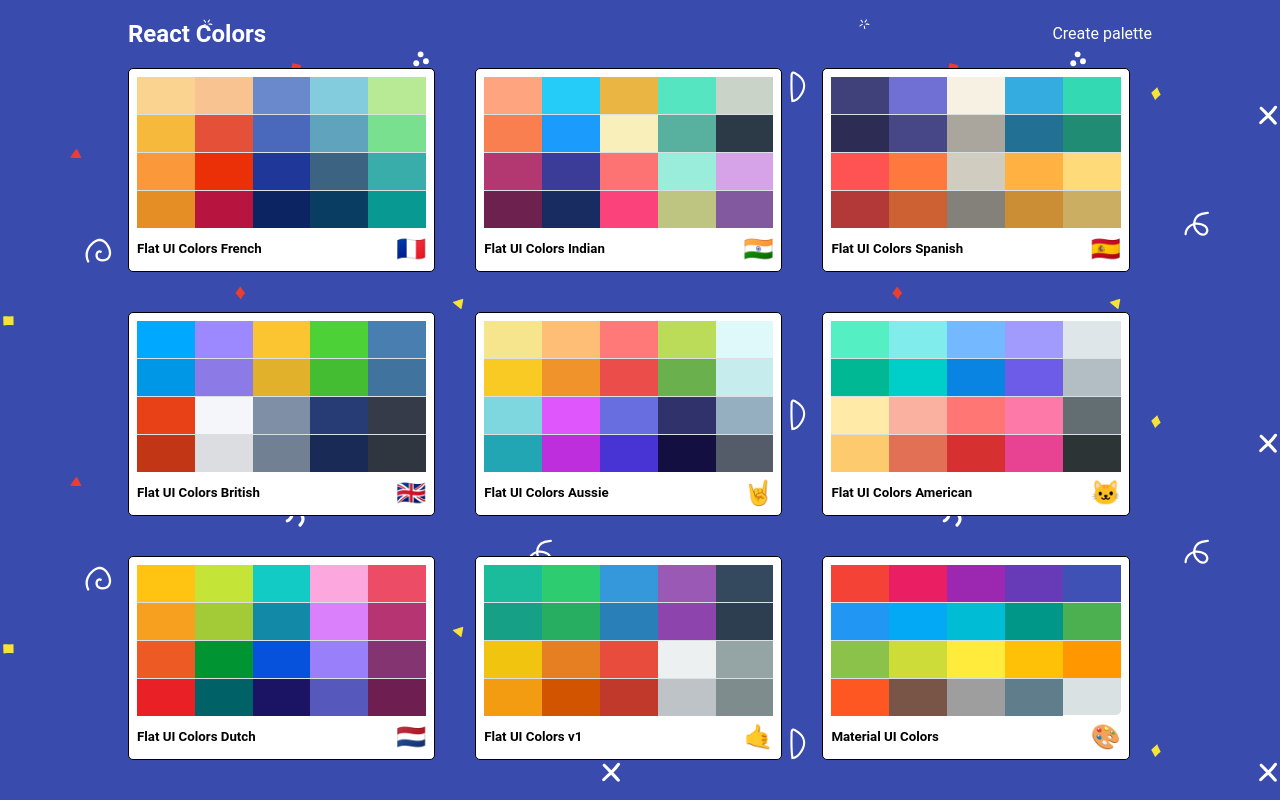
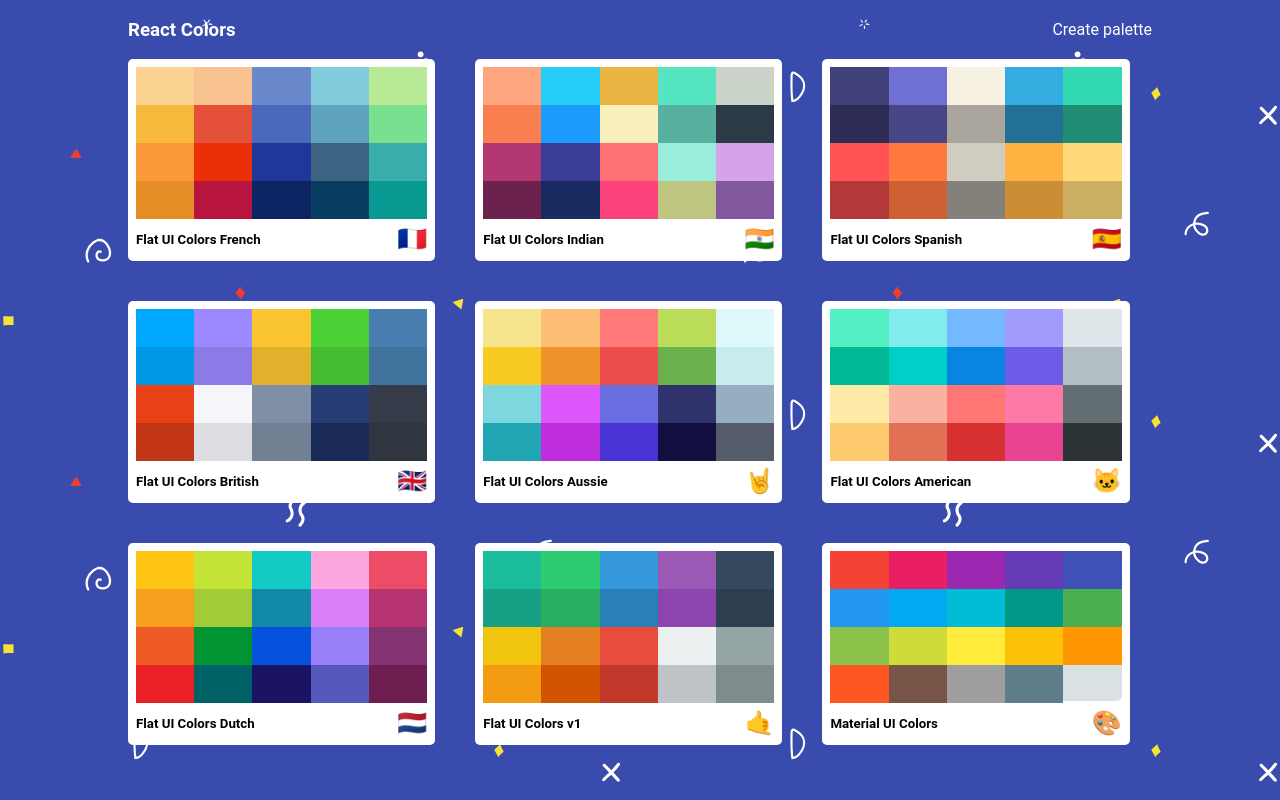
Before and after one commit to ivaylotsachev/color-app, a React (Create React App) app: page / in a window 1280 px wide. Built offline with nearby package versions, Linux system fonts and the light colour scheme.

Commit message:
page transitions

```diff
--- a/package.json
+++ b/package.json
@@ -21,7 +21,8 @@
         "react-router-dom": "^5.0.1",
         "react-scripts": "3.1.1",
         "react-sortable-hoc": "^1.10.1",
-        "react-transition-group": "^4.2.2"
+        "react-transition-group": "^4.2.2",
+        "uniqid": "^5.0.3"
     },
     "scripts": {
         "start": "react-scripts start",
--- a/src/App.js
+++ b/src/App.js
@@ -6,6 +6,9 @@
 import NewPaletteForm from './components/NewPaletteForm';
 import seedColors from './seedColors';
 import { generatePalette } from './colorHelpers';
+import { TransitionGroup, CSSTransition } from 'react-transition-group';
+import Page from './components/Page';
+import uniqid from 'uniqid';
 
 class App extends Component {
     constructor(props) {
@@ -47,54 +50,83 @@
 
     render() {
         return (
-            <Switch>
+            <Route
+                render={({ location }) => (
+                    <TransitionGroup>
+                        <CSSTransition
+                            classNames="page"
+                            timeout={500}
+                            key={uniqid()}
+                        >
+                            <Switch location={location}>
                                 <Route
                                     exact
                                     path="/palette/new"
                                     render={routeProps => (
+                                        <Page>
                                             <NewPaletteForm
                                                 {...routeProps}
                                                 palettes={this.state.palettes}
                                                 savePalette={this.savePalette}
                                             />
+                                        </Page>
                                     )}
                                 />
                                 <Route
                                     path="/palette/:paletteId/:colorId"
                                     render={routeProps => (
+                                        <Page>
                                             <SingleColorPalette
-                            colorId={routeProps.match.params.colorId}
+                                                colorId={
+                                                    routeProps.match.params
+                                                        .colorId
+                                                }
                                                 palette={generatePalette(
                                                     this.findPalette(
-                                    routeProps.match.params.paletteId
+                                                        routeProps.match.params
+                                                            .paletteId
                                                     )
                                                 )}
                                             />
+                                        </Page>
                                     )}
                                 />
                                 <Route
                                     exact
                                     path="/"
                                     render={routeProps => (
+                                        <Page>
                                             <PaletteList
                                                 {...routeProps}
                                                 palettes={this.state.palettes}
-                            deletePalette={this.deletePalette}
+                                                deletePalette={
+                                                    this.deletePalette
+                                                }
                                             />
+                                        </Page>
                                     )}
                                 />
                                 <Route
                                     exact
                                     path="/palette/:id"
                                     render={routeProps => (
+                                        <Page>
                                             <Palette
                                                 palette={generatePalette(
-                                this.findPalette(routeProps.match.params.id)
+                                                    this.findPalette(
+                                                        routeProps.match.params
+                                                            .id
+                                                    )
                                                 )}
                                             />
+                                        </Page>
                                     )}
                                 />
                             </Switch>
+                        </CSSTransition>
+                    </TransitionGroup>
+                )}
+            />
         );
     }
 }
--- /dev/null
+++ b/src/components/Page.js
@@ -0,0 +1,7 @@
+import React from 'react';
+import '../styles/Page.css';
+
+function Page({ children }) {
+    return <section className="page">{children}</section>;
+}
+export default Page;
--- a/src/components/PaletteList.js
+++ b/src/components/PaletteList.js
@@ -2,6 +2,7 @@
 import { Link } from 'react-router-dom';
 import MiniPalette from './MiniPalette';
 import { withStyles } from '@material-ui/styles';
+import { CSSTransition, TransitionGroup } from 'react-transition-group';
 import styles from '../styles/PaletteListStyles';
 
 class PaletteList extends Component {
@@ -19,9 +20,15 @@
                         <h1>React Colors</h1>
                         <Link to="/palette/new">Create palette</Link>
                     </nav>
-                    <div className={classes.palettes}>
+
+                    <TransitionGroup className={classes.palettes}>
                         {palettes
                             .map(palette => (
+                                <CSSTransition
+                                    key={palette.id}
+                                    classNames="fade"
+                                    timeout={300}
+                                >
                                     <MiniPalette
                                         key={palette.id}
                                         {...palette}
@@ -30,9 +37,10 @@
                                             this.goToPalette(palette.id)
                                         }
                                     />
+                                </CSSTransition>
                             ))
                             .reverse()}
-                    </div>
+                    </TransitionGroup>
                 </div>
             </div>
         );
--- a/src/index.css
+++ b/src/index.css
@@ -27,3 +27,18 @@
     margin: 0;
     padding: 0;
 }
+
+.page {
+    height: 100vh;
+    width: 100%;
+    position: fixed;
+}
+
+.fade-exit {
+    opacity: 1;
+}
+
+.fade-exit-active {
+    opacity: 0;
+    transition: 'opacity 500ms ease-out';
+}
--- a/src/styles/MiniPaletteStyles.js
+++ b/src/styles/MiniPaletteStyles.js
@@ -5,7 +5,6 @@
         padding: '0.5rem',
         position: 'relative',
         overflow: 'hidden',
-        border: '1px solid black',
         cursor: 'pointer',
         '&:hover': {},
         '&:hover svg': {
--- a/src/styles/NavbarStyles.js
+++ b/src/styles/NavbarStyles.js
@@ -37,7 +37,6 @@
         '& .rc-slider-handle, .rc-slider-handle:active, .rc-slider-handle:focus,.rc-slider-handle:hover': {
             backgroundColor: 'green',
             outline: 'none',
-            border: '2px solid green',
             boxShadow: 'none',
             width: '13px',
             height: '13px',
--- /dev/null
+++ b/src/styles/Page.css
@@ -0,0 +1,16 @@
+.page {
+    height: 100vh;
+    position: fixed;
+    width: 100%;
+    top: 0;
+    transition: opacity 0.5s ease-in-out;
+}
+.page-enter {
+    opacity: 0;
+}
+.page-enter-active {
+    opacity: 1;
+}
+.page-exit-active {
+    opacity: 0;
+}
--- a/src/styles/PaletteFormNavStyles.js
+++ b/src/styles/PaletteFormNavStyles.js
@@ -38,8 +38,7 @@
         },
         [sizes.down('md')]: {
             marginRight: '0.5rem',
-            width: '100% !important',
-            border: '1px solid black'
+            width: '100% !important'
         },
 
         [sizes.down('xs')]: {
```
Also changed, not shown: 1 other file (tests, documents, lock files or other folders). Lines whose indentation alone changed are shown as unchanged.
